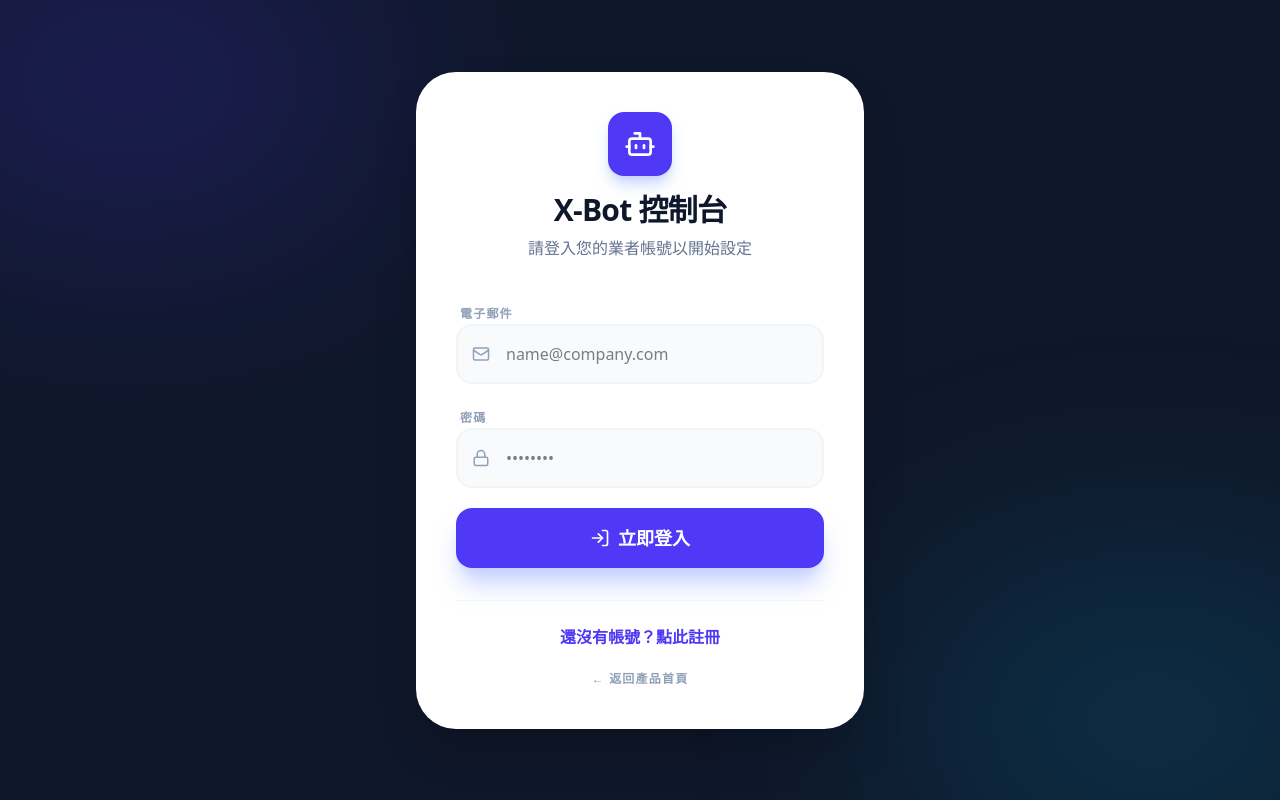
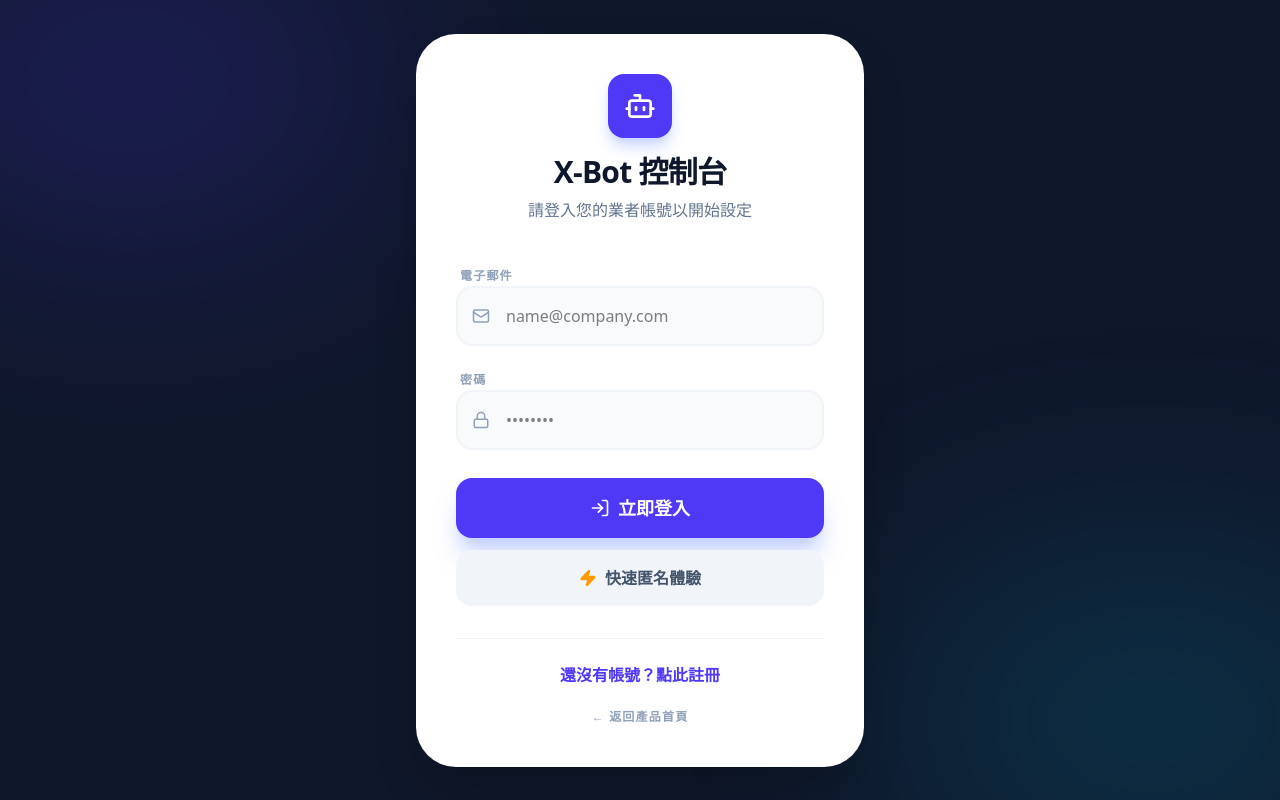
Before and after one commit to autoben66-alt/x-bot-pro, a Next.js app: page /dashboard in a window 1280 px wide. Built offline with nearby package versions, Linux system fonts and the light colour scheme.

Commit message:
頁面調整

```diff
--- a/src/app/dashboard/page.tsx
+++ b/src/app/dashboard/page.tsx
@@ -7,7 +7,7 @@ import {
   CheckCircle2, Bot, Database, LineChart, MessageSquare,
   Plus, ArrowRight, LogOut, Trash2, Zap, LayoutDashboard,
   TrendingUp, Users, ShieldCheck, HelpCircle, Clock, Copy, AlertCircle,
-  CreditCard, Sparkles, Star, Mail, Lock, UserPlus, LogIn
+  CreditCard, Sparkles, Star, Mail, Lock, UserPlus, LogIn, Globe
 } from 'lucide-react';
 
 // Firebase 相關模組匯入
@@ -44,6 +44,7 @@ export default function DashboardPage() {
   const [authEmail, setAuthEmail] = useState("");
   const [authPassword, setAuthPassword] = useState("");
   const [authError, setAuthError] = useState("");
+  const [isAuthenticating, setIsAuthenticating] = useState(false);
 
   // --- UI 與 業務狀態 ---
   const [activeTab, setActiveTab] = useState('dashboard');
@@ -139,6 +140,7 @@ export default function DashboardPage() {
   const handleAuth = async (e: React.FormEvent) => {
     e.preventDefault();
     setAuthError("");
+    setIsAuthenticating(true);
     if (!auth) return;
 
     try {
@@ -149,6 +151,22 @@ export default function DashboardPage() {
       }
     } catch (err: any) {
       setAuthError(err.message.includes("auth/invalid-credential") ? "帳號或密碼錯誤" : "驗證失敗，請檢查格式");
+    } finally {
+      setIsAuthenticating(false);
+    }
+  };
+
+  // 🌟 新增：匿名體驗登入處理 🌟
+  const handleAnonymousLogin = async () => {
+    setAuthError("");
+    setIsAuthenticating(true);
+    if (!auth) return;
+    try {
+      await signInAnonymously(auth);
+    } catch (err: any) {
+      setAuthError("匿名登入失敗，請稍後再試。");
+    } finally {
+      setIsAuthenticating(false);
     }
   };
 
@@ -282,13 +300,27 @@ export default function DashboardPage() {
               </div>
             )}
 
+            <div className="space-y-3 pt-2">
               <button
                 type="submit"
-              className="w-full bg-indigo-600 text-white py-4 rounded-2xl font-black text-lg shadow-xl shadow-indigo-200 hover:bg-indigo-700 active:scale-95 transition-all flex items-center justify-center space-x-2"
+                disabled={isAuthenticating}
+                className="w-full bg-indigo-600 text-white py-4 rounded-2xl font-black text-lg shadow-xl shadow-indigo-200 hover:bg-indigo-700 active:scale-95 transition-all flex items-center justify-center space-x-2 disabled:opacity-50"
               >
                 {isLoginView ? <LogIn size={20} /> : <UserPlus size={20} />}
                 <span>{isLoginView ? '立即登入' : '註冊新帳號'}</span>
               </button>
+
+              {/* 🌟 匿名體驗按鈕 🌟 */}
+              <button
+                type="button"
+                onClick={handleAnonymousLogin}
+                disabled={isAuthenticating}
+                className="w-full bg-slate-100 text-slate-600 py-4 rounded-2xl font-bold text-base hover:bg-slate-200 active:scale-95 transition-all flex items-center justify-center space-x-2 disabled:opacity-50"
+              >
+                <Zap size={18} className="text-amber-500 fill-amber-500" />
+                <span>快速匿名體驗</span>
+              </button>
+            </div>
           </form>
 
           <div className="mt-8 text-center border-t border-slate-100 pt-6">
```
Lines whose indentation alone changed are shown as unchanged.
